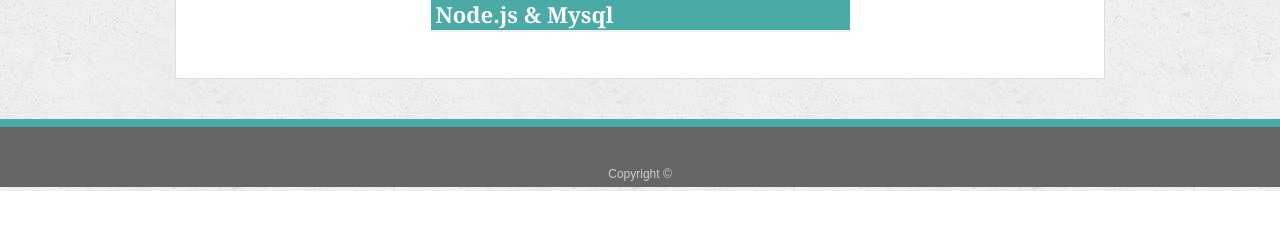
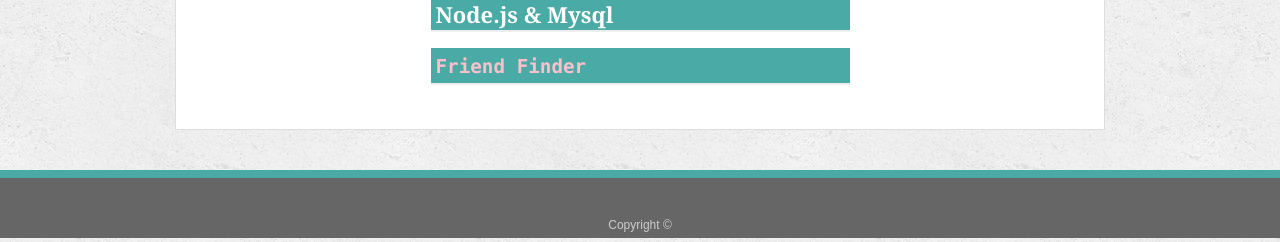
Before and after one commit to Owomugisha/Bootstrap-Portfolio, a plain HTML site: page portfolio.html in a window 1280 px wide. Shown: the part 1172-1414 px from the top of the page. Before the commit the page ends 1363 px from the top, so only its background shows below. Drawn offline with nearby package versions, Linux system fonts and the light colour scheme.

Commit message:
added friend-frinder to my portfolio.html

```diff
--- a/portfolio.html
+++ b/portfolio.html
@@ -86,6 +86,11 @@
         <h3>Node.js & Mysql</h3>
         </div>
       </div>
+      <div class="row">
+        <div class="col-md-6 col-sm-12 parent offset-md-3">
+          <a tittle="Click here to go to the Code" class="urlLink" href="https://github.com/Owomugisha/Friend-Finder"></a>
+
+        <h3><code><a class="codeLink"target="_blank" href="https://pacific-woodland-58191.herokuapp.com/">Friend Finder</a></code></h3>
 
 
 
```
